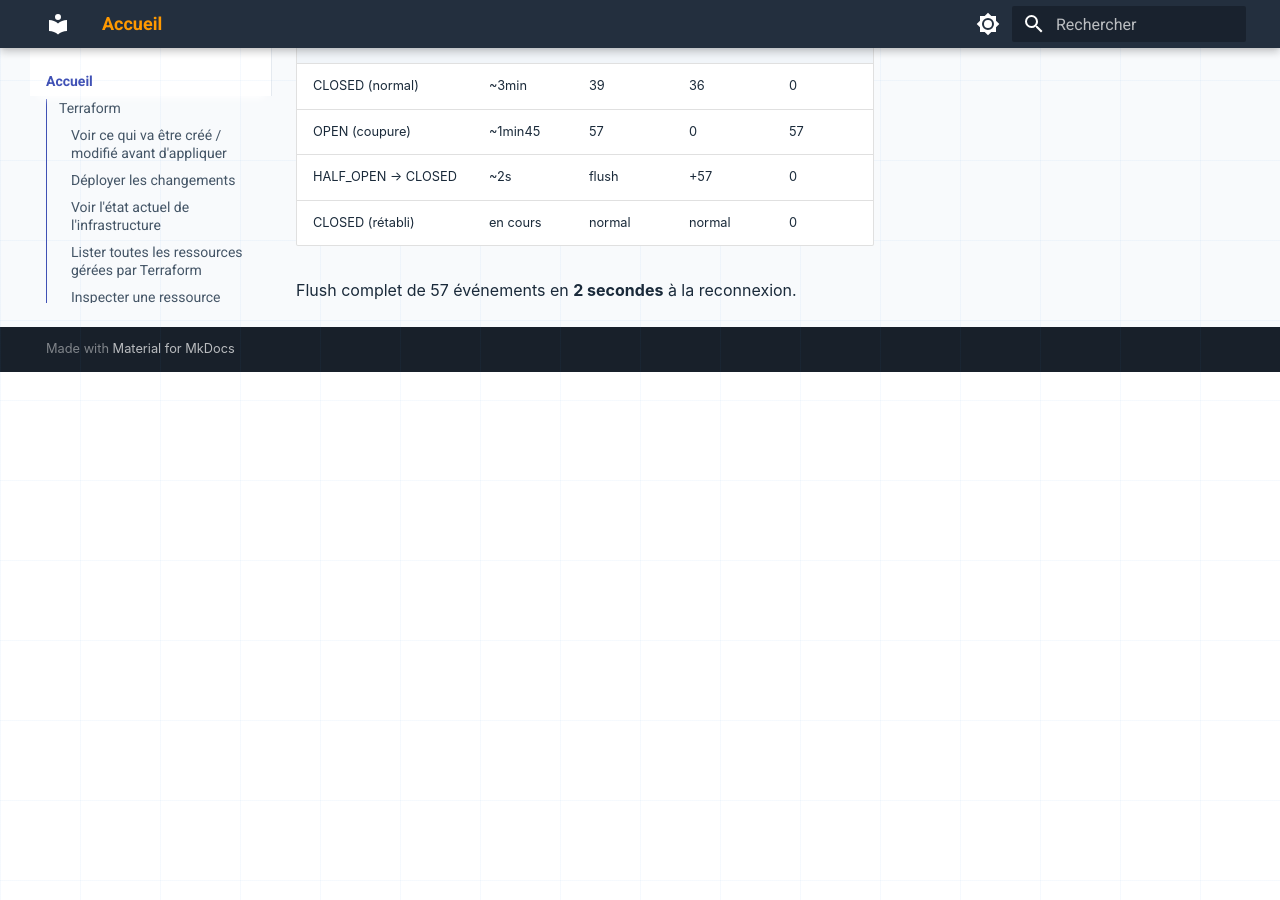
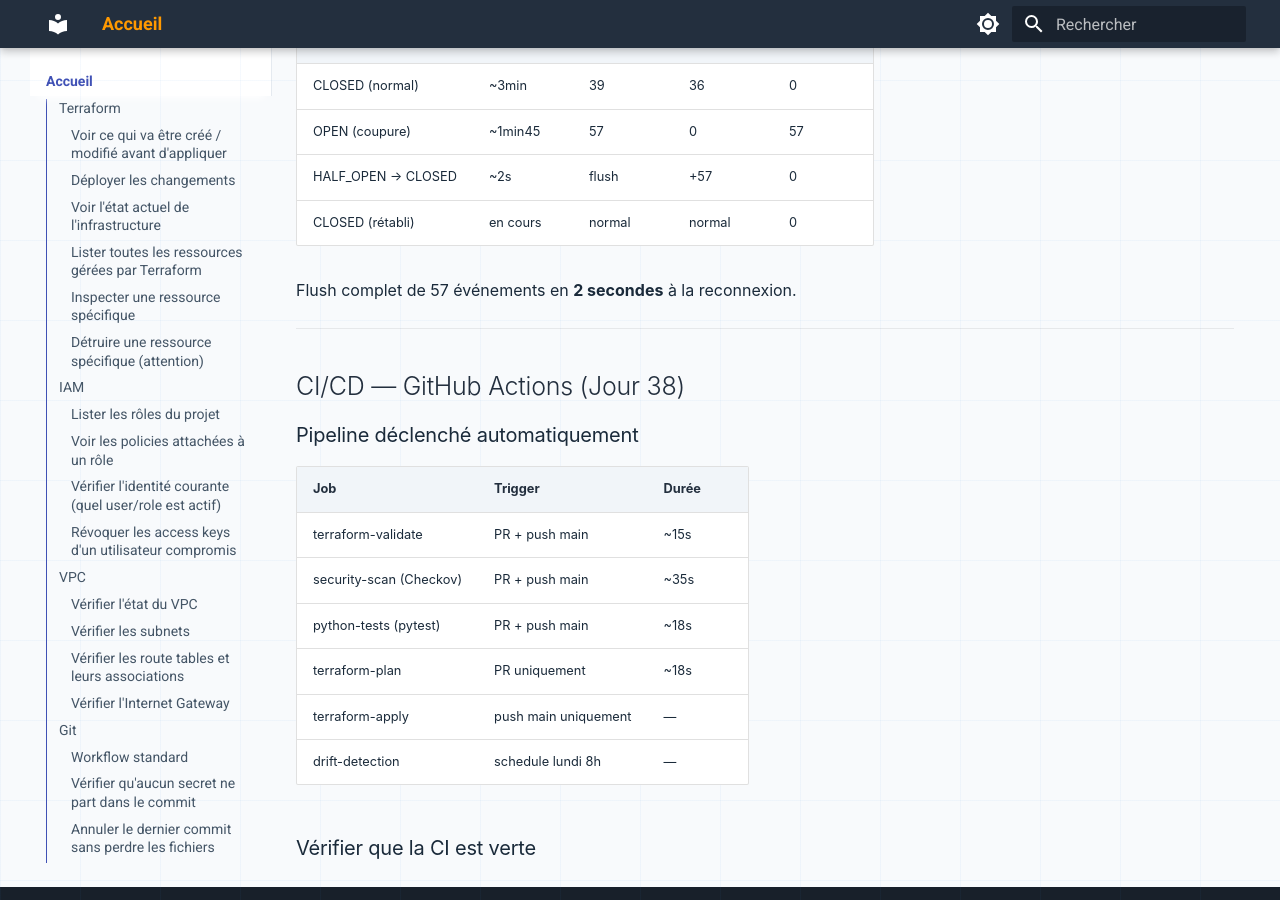
Before and after one commit to lansanconde/smart-assembly-line, an MkDocs documentation site: the page built from docs/index.md, in a window 1280 px wide and 900 px high, scrolled down 16427 px. Built offline with MkDocs 1.6.1 and Material for MkDocs 9.7.7, drawn with Linux system fonts in a browser that asks for light colours; before the commit the page ends 16799 px from its top, so only the background shows below that.

Commit message:
docs(runbook): add CI/CD section

```diff
--- a/docs/index.md
+++ b/docs/index.md
@@ -729,3 +729,21 @@
 | CLOSED (rétabli) | en cours | normal | normal | 0 |
 
 Flush complet de 57 événements en **2 secondes** à la reconnexion.
+
+
+---
+
+## CI/CD — GitHub Actions (Jour 38)
+
+### Pipeline déclenché automatiquement
+
+| Job | Trigger | Durée |
+|-----|---------|-------|
+| terraform-validate | PR + push main | ~15s |
+| security-scan (Checkov) | PR + push main | ~35s |
+| python-tests (pytest) | PR + push main | ~18s |
+| terraform-plan | PR uniquement | ~18s |
+| terraform-apply | push main uniquement | — |
+| drift-detection | schedule lundi 8h | — |
+
+### Vérifier que la CI est verte
```
